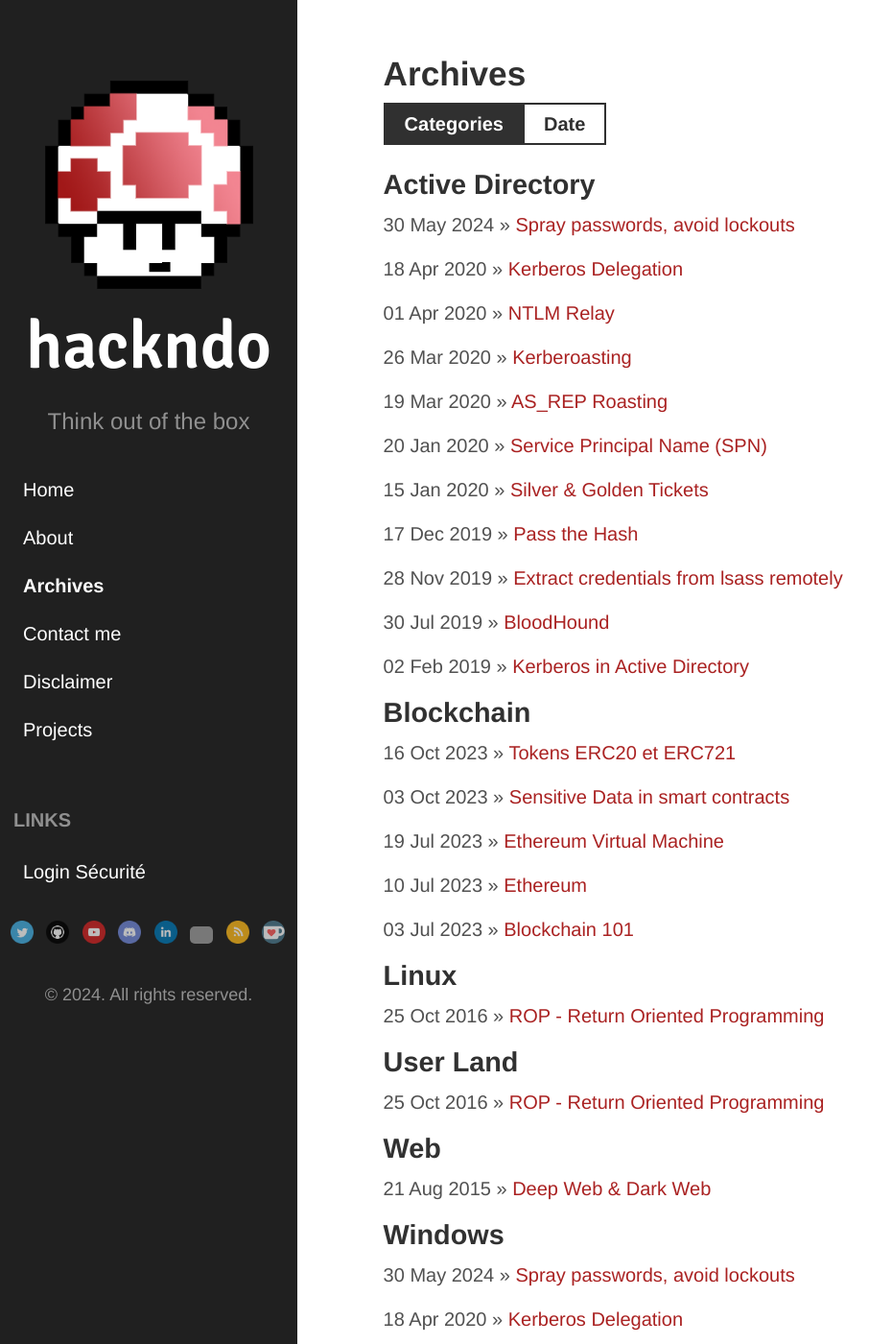
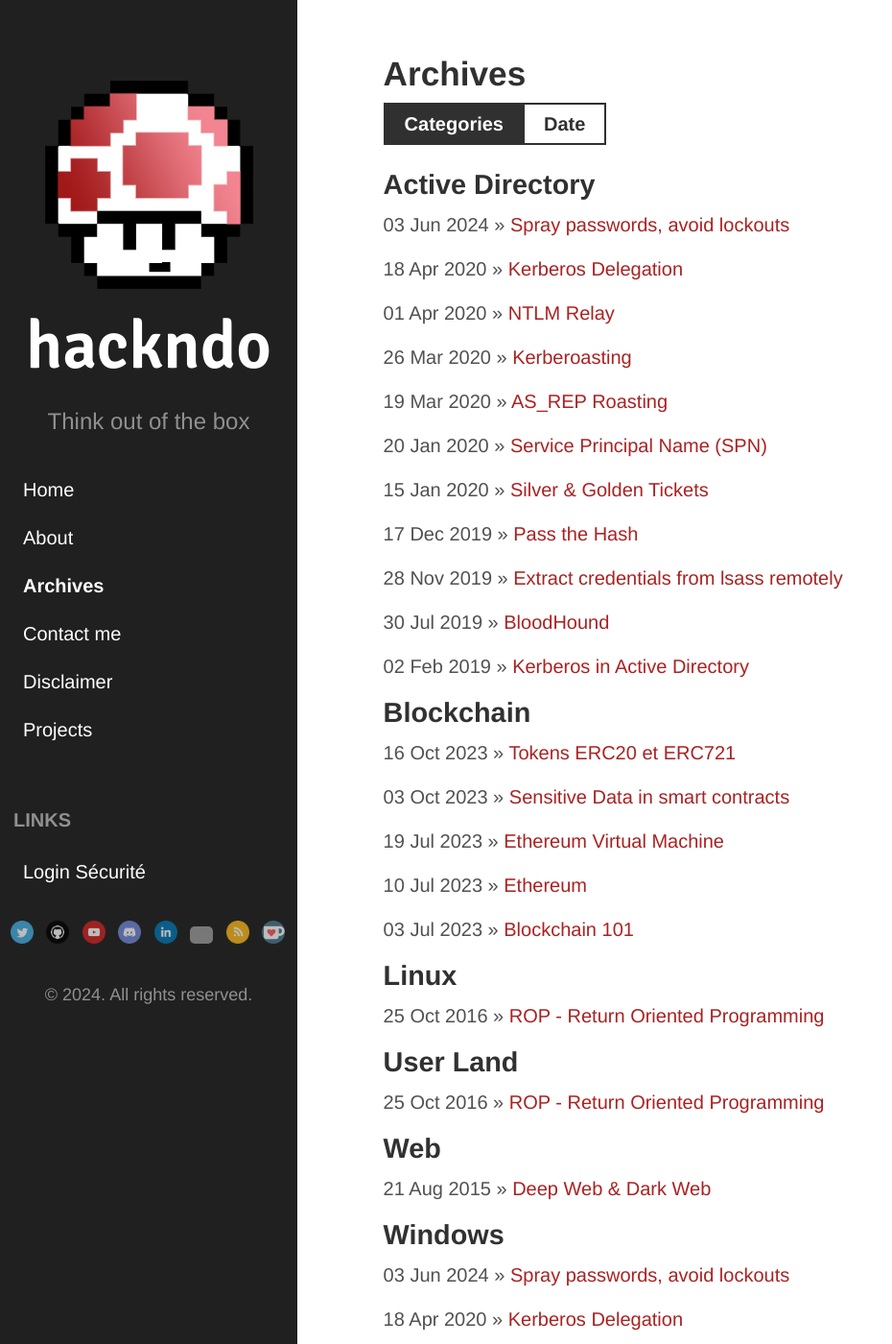
Before and after one commit to Hackndo/en.hackndo.github.io, a Jekyll site: the page built from archives.md, in a window 1280 px wide and 1400 px high. Shown: the whole window at 96% size, without its empty margins (0-930 px from the left). Built offline with Jekyll 4.4.1, drawn with Linux system fonts in a browser that asks for light colours; grey boxes are pictures that could not be loaded.

Commit message:
Change publicaiton date

```diff
--- a/_posts/2024-05-30-password-spraying.md
+++ b/_posts/2024-05-30-password-spraying.md
@@ -1,6 +1,6 @@
 ---
 title: "Spray passwords, avoid lockouts"
-date: 2024-05-30 14:25:55
+date: 2024-06-03 14:25:55
 author: "Pixis"
 layout: post
 permalink: /password-spraying-lockout/
```
